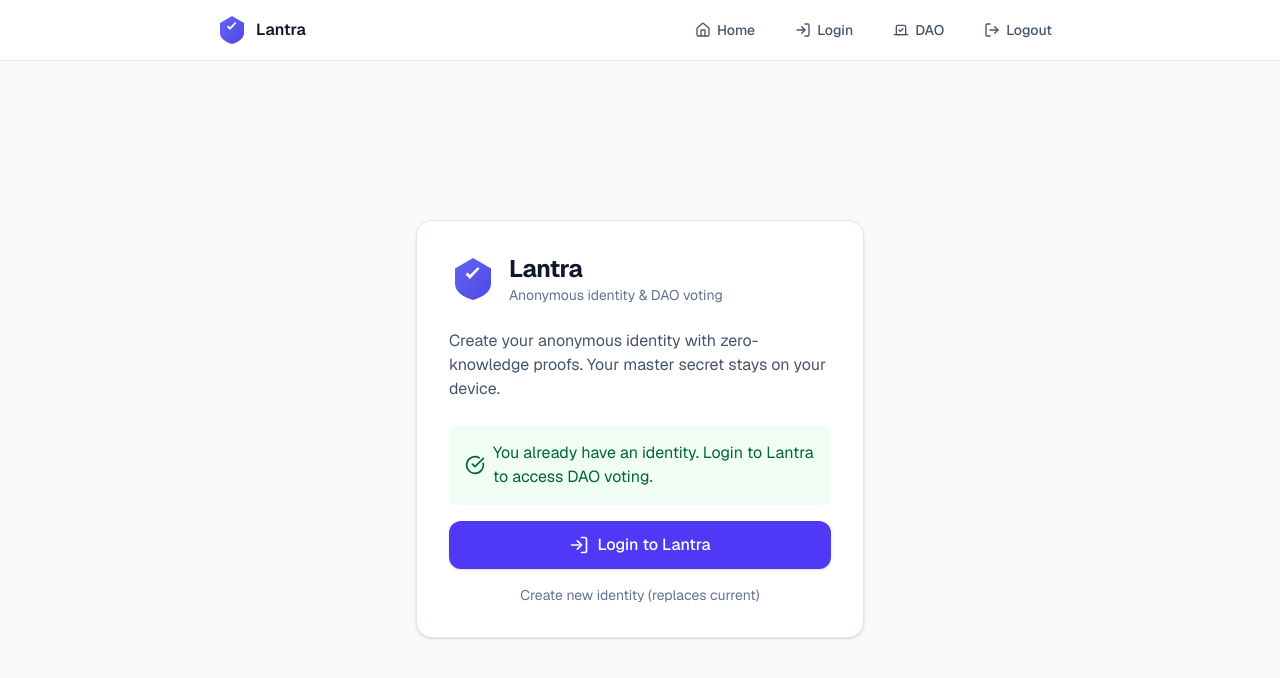
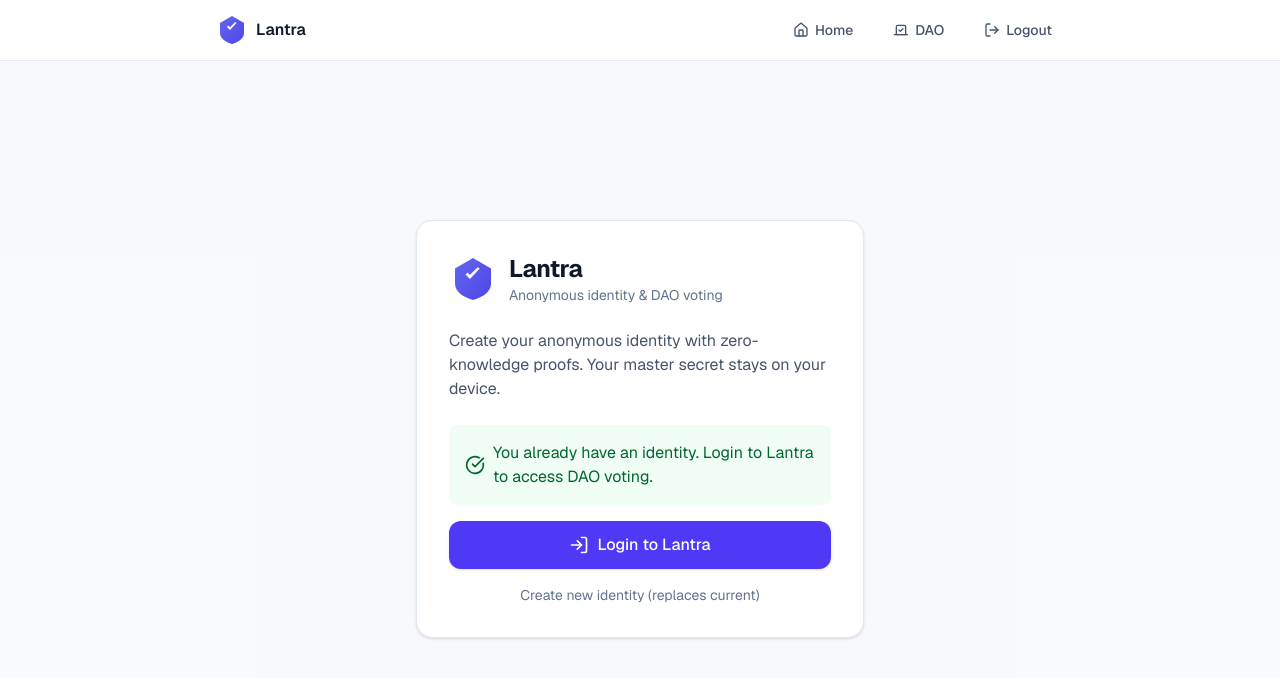
Before and after one commit to danielChuks/ASC-SSO, a Next.js app in the folder frontend/master-wallet/: page / in a window 1280 px wide. Shown: the top 678 px of the page. Built offline with nearby package versions, Linux system fonts and the light colour scheme; no server answers; sample sign-in values are in the browser's storage.

Commit message:
clean up

```diff
--- a/frontend/master-wallet/src/components/Nav.tsx
+++ b/frontend/master-wallet/src/components/Nav.tsx
@@ -48,7 +48,7 @@ export default function Nav() {
             <Home className="h-4 w-4" />
             <span className="hidden sm:inline">Home</span>
           </Link>
-          {hasIdentity && (
+          {hasIdentity && !isAuthenticated && (
             <Link
               href="/login"
               className="flex items-center gap-1.5 rounded-lg px-3 py-2 text-sm font-medium text-slate-600 transition-colors hover:bg-slate-100 hover:text-slate-900"
```
